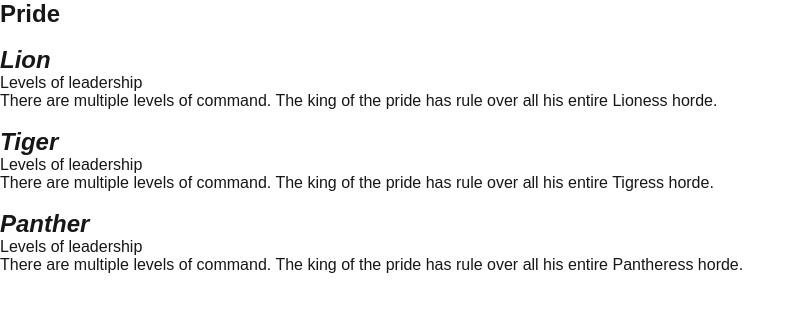
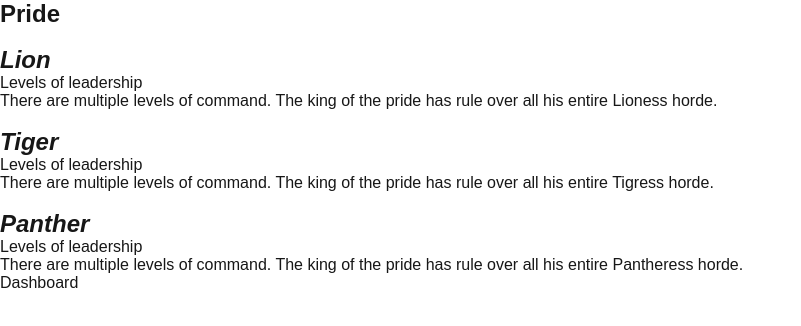
Before and after one commit to DanielMagero/kings-app, a Next.js app: page / in a window 1280 px wide. Shown: the top 326 px of the page, without its empty margins (0-801 px from the left). Built offline with nearby package versions, Linux system fonts and the light colour scheme.

Commit message:
creating links

```diff
--- a/app/page.js
+++ b/app/page.js
@@ -1,5 +1,6 @@
 import Title from "./components/Title";
 import Body from "./components/Body";
+import Link from "next/link";
 
 function Home() {
   return (
@@ -20,6 +21,7 @@ function Home() {
         <Title Heading="Panther" />
         <Body details="Levels of leadership" word="Pantheress" />
       </span>
+      <Link href="./components/Dashboard">Dashboard</Link>
     </div>
   );
 }
```
